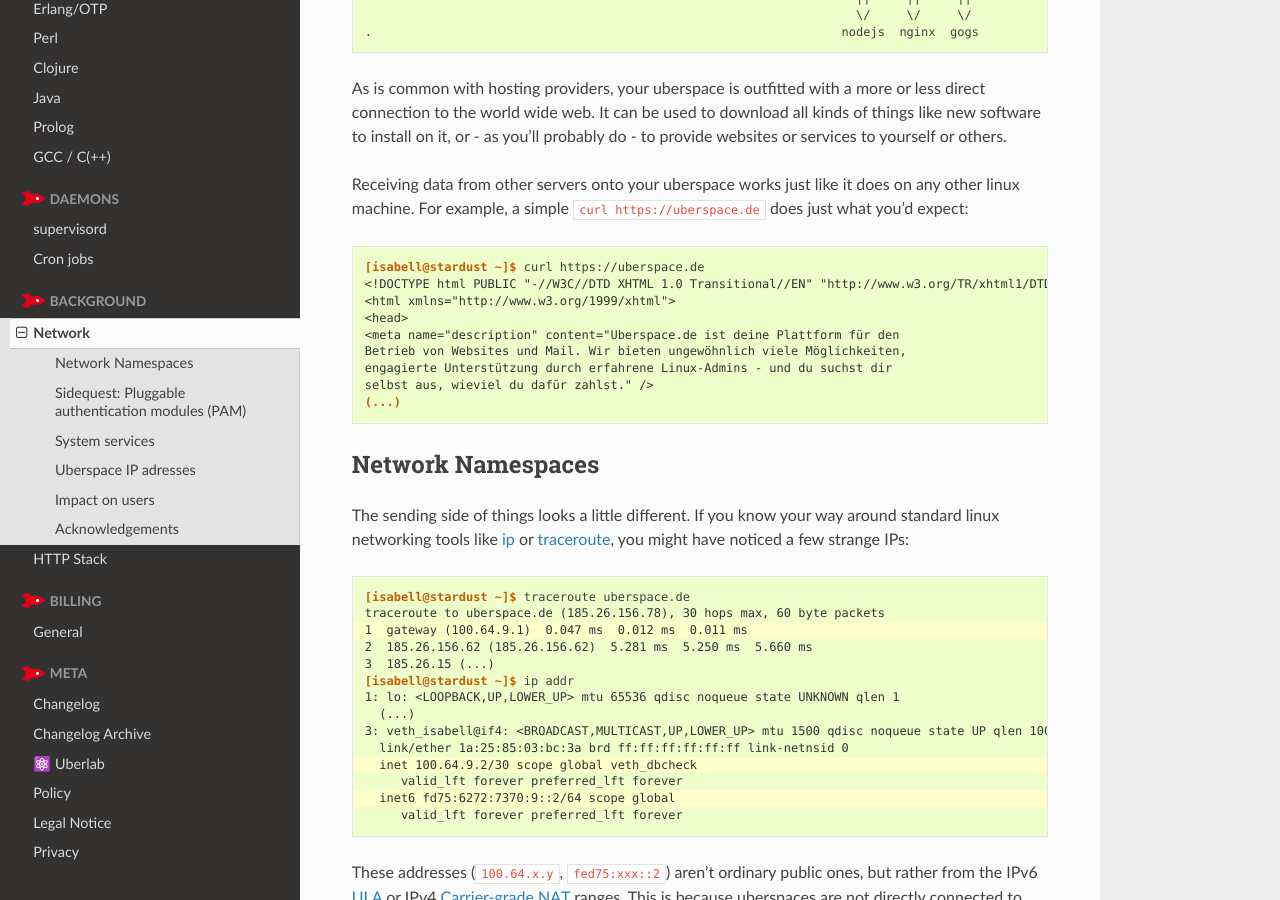
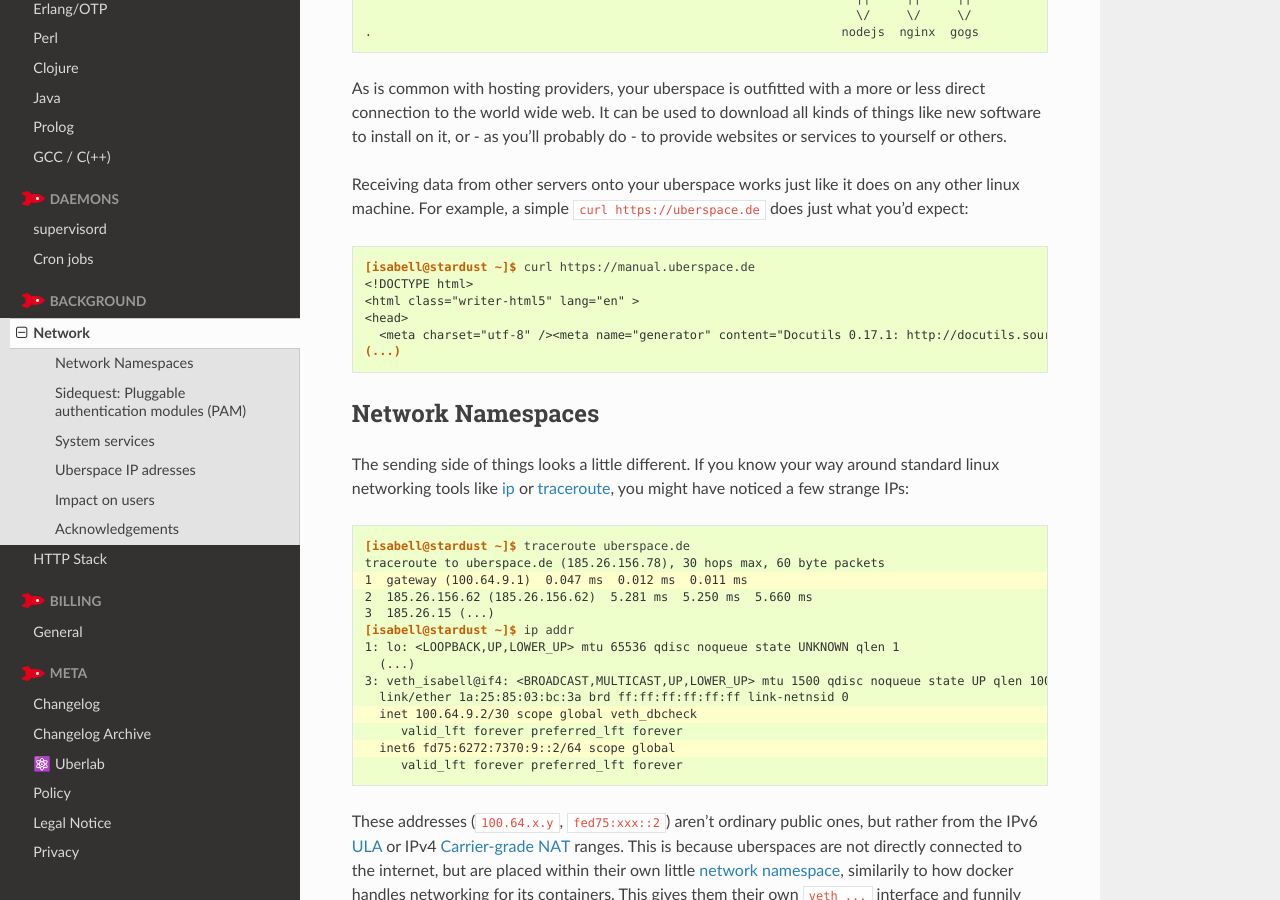
Before and after one commit to Uberspace/manual, a Sphinx documentation site: the page built from source/background-network.rst, in a window 1280 px wide and 900 px high, scrolled down 334 px. Built offline with Sphinx 7.4.7 and the Read the Docs theme 2.0.0, drawn with Linux system fonts in a browser that asks for light colours.

Commit message:
Update background-network.rst

```diff
--- a/source/background-network.rst
+++ b/source/background-network.rst
@@ -28,14 +28,11 @@ does just what you'd expect:
 
 .. code-block:: console
 
-  [isabell@stardust ~]$ curl https://uberspace.de
-  <!DOCTYPE html PUBLIC "-//W3C//DTD XHTML 1.0 Transitional//EN" "http://www.w3.org/TR/xhtml1/DTD/xhtml1-transitional.dtd">
-  <html xmlns="http://www.w3.org/1999/xhtml">
+  [isabell@stardust ~]$ curl https://manual.uberspace.de
+  <!DOCTYPE html>
+  <html class="writer-html5" lang="en" >
   <head>
-  <meta name="description" content="Uberspace.de ist deine Plattform für den
-  Betrieb von Websites und Mail. Wir bieten ungewöhnlich viele Möglichkeiten,
-  engagierte Unterstützung durch erfahrene Linux-Admins - und du suchst dir
-  selbst aus, wieviel du dafür zahlst." />
+    <meta charset="utf-8" /><meta name="generator" content="Docutils 0.17.1: http://docutils.sourceforge.net/" />
   (...)
 
 Network Namespaces
```
